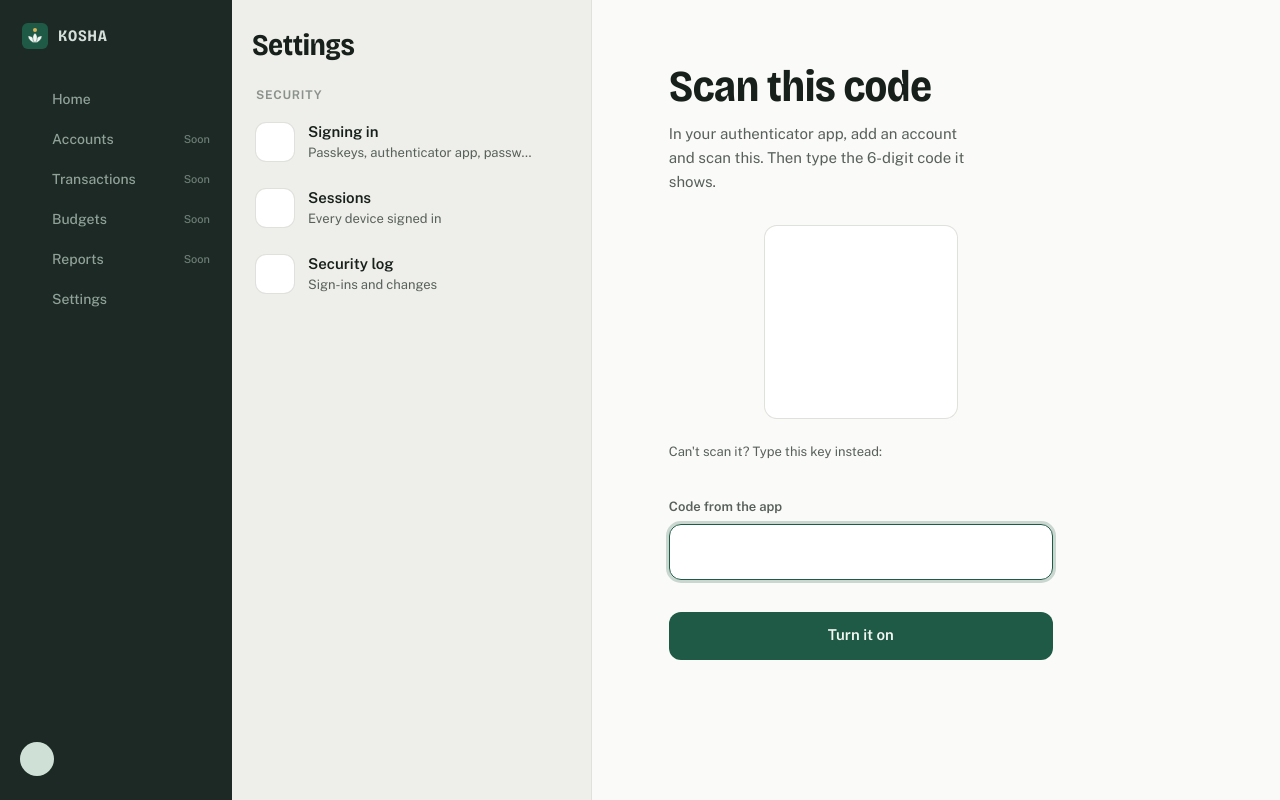
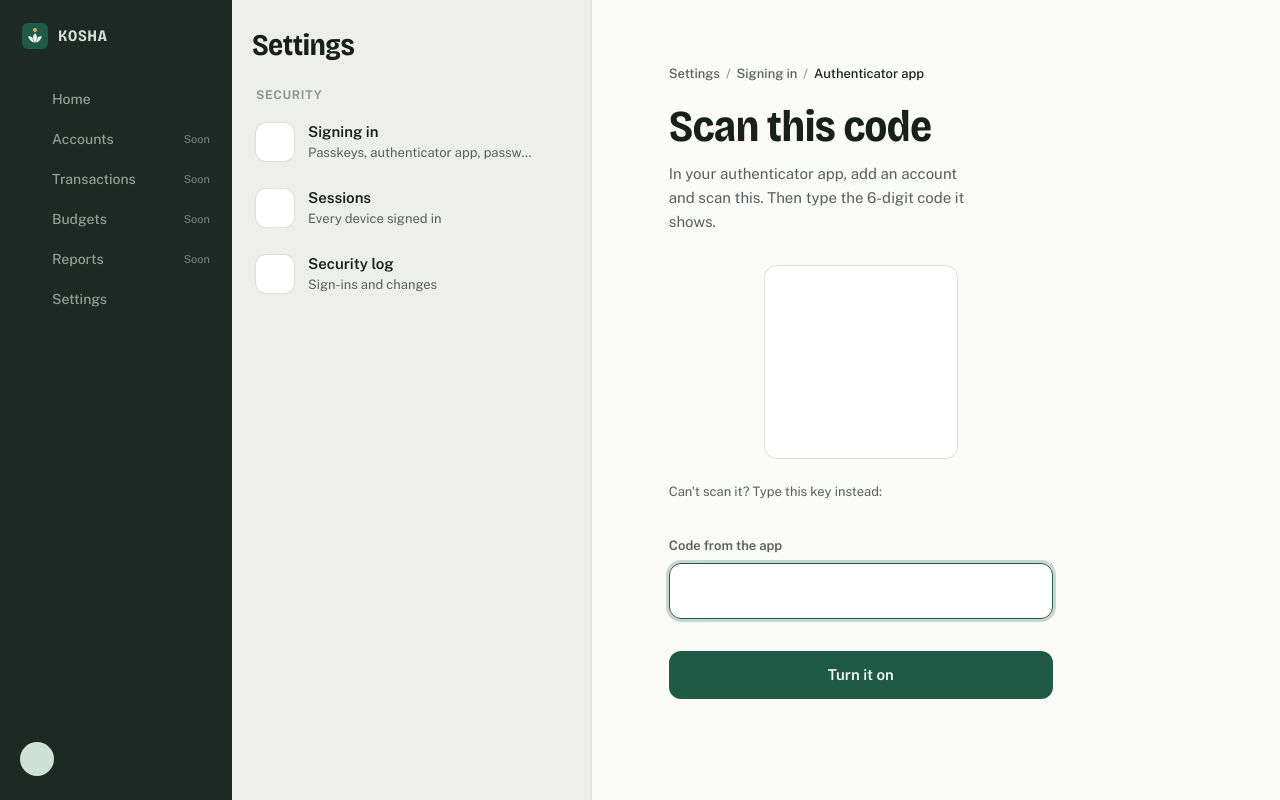
Before and after one commit to prabhuakshay/kosha, a Django app: template templates/signin/new_authenticator.html in a window 1280 px wide. Run offline with Django 5.2, Linux system fonts and the light colour scheme; the template is opened without the code that fills it, so the values that code supplies are empty; style sheets or scripts are compiled from the project's sources; some libraries are stand-ins or nearby versions.

Commit message:
fix(signin): confirm destructive changes and keep back honest
Removing a passkey or the authenticator app, making new recovery codes
and signing out everywhere else each took effect on one click. Pages
under Signing in had no way back on desktops, where the top bar and
its back link are hidden. And Back showed sign-in steps already done,
because the browser restored its stored copy without asking the server.

- Those four actions open a sheet that asks first, with Cancel
  focused so a stray Enter does nothing (layouts/_confirm.html)
- Password, Authenticator app and New recovery codes show a
  "Settings / Signing in / ..." breadcrumb on desktops
- NoStoreMiddleware marks every page no-store unless it sets its own
  Cache-Control, so Back asks the server again, including after
  signing out; static files keep their caching
- app.js reloads a page the back/forward cache restores anyway
- Claim pages redirect home once claimed instead of a dead-end 404

```diff
--- a/apps/core/static/core/app.js
+++ b/apps/core/static/core/app.js
@@ -1,4 +1,10 @@
 lucide.createIcons();
+
+// Pages are no-store, but a browser may still restore one from its
+// back/forward cache, showing a sign-in step that's done or a stale page.
+addEventListener("pageshow", (event) => {
+  if (event.persisted) location.reload();
+});
 
 for (const button of document.querySelectorAll("[data-copy]")) {
   button.addEventListener("click", () => {
--- a/assets/css/app.css
+++ b/assets/css/app.css
@@ -455,6 +455,35 @@
     line-height: 1.05;
   }
 
+  .crumbs {
+    display: none;
+    margin-bottom: 1.25rem;
+    font-size: 13px;
+    font-weight: 500;
+    color: var(--ink-2);
+  }
+
+  .crumbs ol {
+    display: flex;
+    flex-wrap: wrap;
+    align-items: center;
+    gap: 0.375rem;
+  }
+
+  .crumbs li + li::before {
+    content: "/";
+    margin-right: 0.375rem;
+    color: var(--ink-3);
+  }
+
+  .crumbs a:hover {
+    color: var(--accent);
+  }
+
+  .crumbs [aria-current] {
+    color: var(--ink);
+  }
+
   .lede {
     margin-top: 0.625rem;
     max-width: 52ch;
@@ -773,6 +802,10 @@
       font-size: 44px;
     }
 
+    .crumbs {
+      display: block;
+    }
+
     .sheet {
       inset: 0;
       height: fit-content;
--- a/config/settings.py
+++ b/config/settings.py
@@ -66,6 +66,7 @@ MIDDLEWARE = [
     "django.middleware.security.SecurityMiddleware",
     # WhiteNoise must sit directly after SecurityMiddleware.
     "whitenoise.middleware.WhiteNoiseMiddleware",
+    "apps.core.middleware.NoStoreMiddleware",
     "django.contrib.sessions.middleware.SessionMiddleware",
     "django.middleware.common.CommonMiddleware",
     "django.middleware.csrf.CsrfViewMiddleware",
--- /dev/null
+++ b/templates/layouts/_crumbs.html
@@ -0,0 +1,11 @@
+{% comment %}
+    The way back up from a page under `to` in Settings, for desktops, which
+    hide the top bar and its back link.
+{% endcomment %}
+<nav aria-label="Breadcrumb" class="crumbs">
+    <ol>
+        <li><a href="{% url 'settings' %}">Settings</a></li>
+        <li><a href="{% url to %}">{{ label }}</a></li>
+        <li aria-current="page">{{ here }}</li>
+    </ol>
+</nav>
--- a/templates/layouts/settings_page.html
+++ b/templates/layouts/settings_page.html
@@ -3,6 +3,7 @@
     A page in Settings, shown as the detail beside the Settings list. Phones
     show only the page, under a `back` link to Settings unless the page says
     otherwise; Settings itself empties `open` so phones show only the list.
+    A page deeper than the list fills `crumbs` with the same way back.
 {% endcomment %}
 {% block panes %}
     <div class="split {% block open %}split-open{% endblock %}">
@@ -30,6 +31,7 @@
             </header>
             <main class="pane">
                 <div class="pane-inner">
+                    {% block crumbs %}{% endblock %}
                     {% block main %}{% endblock %}
                 </div>
             </main>
--- a/templates/signin/new_authenticator.html
+++ b/templates/signin/new_authenticator.html
@@ -1,6 +1,7 @@
 {% extends "layouts/settings_page.html" %}
 {% block title %}Authenticator app · Kosha{% endblock %}
 {% block back %}{% include "layouts/_back.html" with to="security" label="Signing in" %}{% endblock %}
+{% block crumbs %}{% include "layouts/_crumbs.html" with to="security" label="Signing in" here="Authenticator app" %}{% endblock %}
 {% block main %}
     <div class="max-w-sm">
         <h1 class="display page-title">Scan this code</h1>
--- a/templates/signin/new_recovery_codes.html
+++ b/templates/signin/new_recovery_codes.html
@@ -1,6 +1,7 @@
 {% extends "layouts/settings_page.html" %}
 {% block title %}New recovery codes · Kosha{% endblock %}
 {% block back %}{% include "layouts/_back.html" with to="security" label="Signing in" %}{% endblock %}
+{% block crumbs %}{% include "layouts/_crumbs.html" with to="security" label="Signing in" here="New recovery codes" %}{% endblock %}
 {% block main %}
     <div class="max-w-sm">
         <h1 class="display page-title">New recovery codes</h1>
--- a/templates/signin/password.html
+++ b/templates/signin/password.html
@@ -1,6 +1,7 @@
 {% extends "layouts/settings_page.html" %}
 {% block title %}Password · Kosha{% endblock %}
 {% block back %}{% include "layouts/_back.html" with to="security" label="Signing in" %}{% endblock %}
+{% block crumbs %}{% include "layouts/_crumbs.html" with to="security" label="Signing in" here="Password" %}{% endblock %}
 {% block main %}
     <h1 class="display page-title">Password</h1>
     <p class="lede">It signs you in only together with a code from the authenticator app. Changing it signs out every other device.</p>
```
Also changed, not shown: apps/core/middleware.py (+27 -0 lines), apps/core/tests/test_settings.py (+48 -0 lines), apps/core/tests/test_shell.py (+11 -0 lines), apps/signin/tests/test_claim.py (+6 -5 lines), apps/signin/tests/test_sessions.py (+14 -0 lines), apps/signin/views.py (+10 -10 lines), templates/layouts/_confirm.html (added, +10 -0 lines), templates/signin/security.html (+13 -13 lines), templates/signin/sessions.html (+5 -4 lines).
